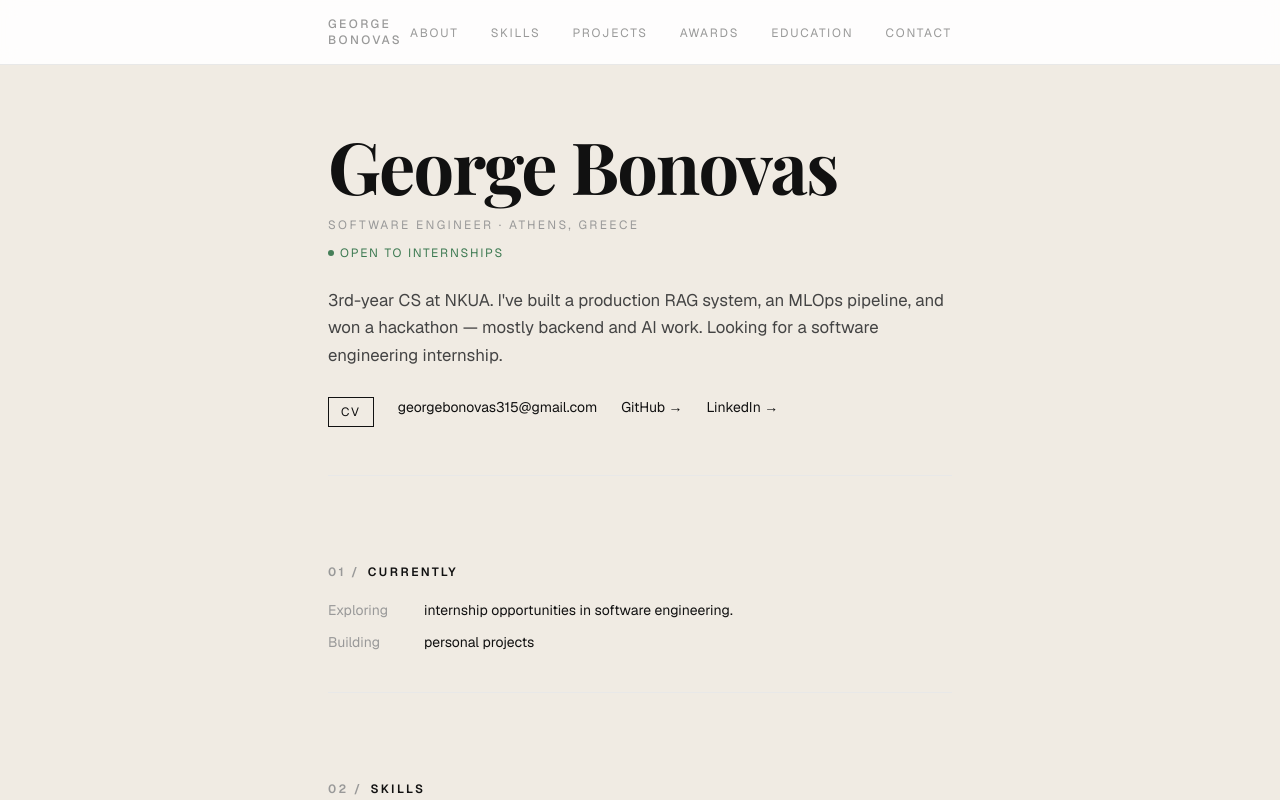
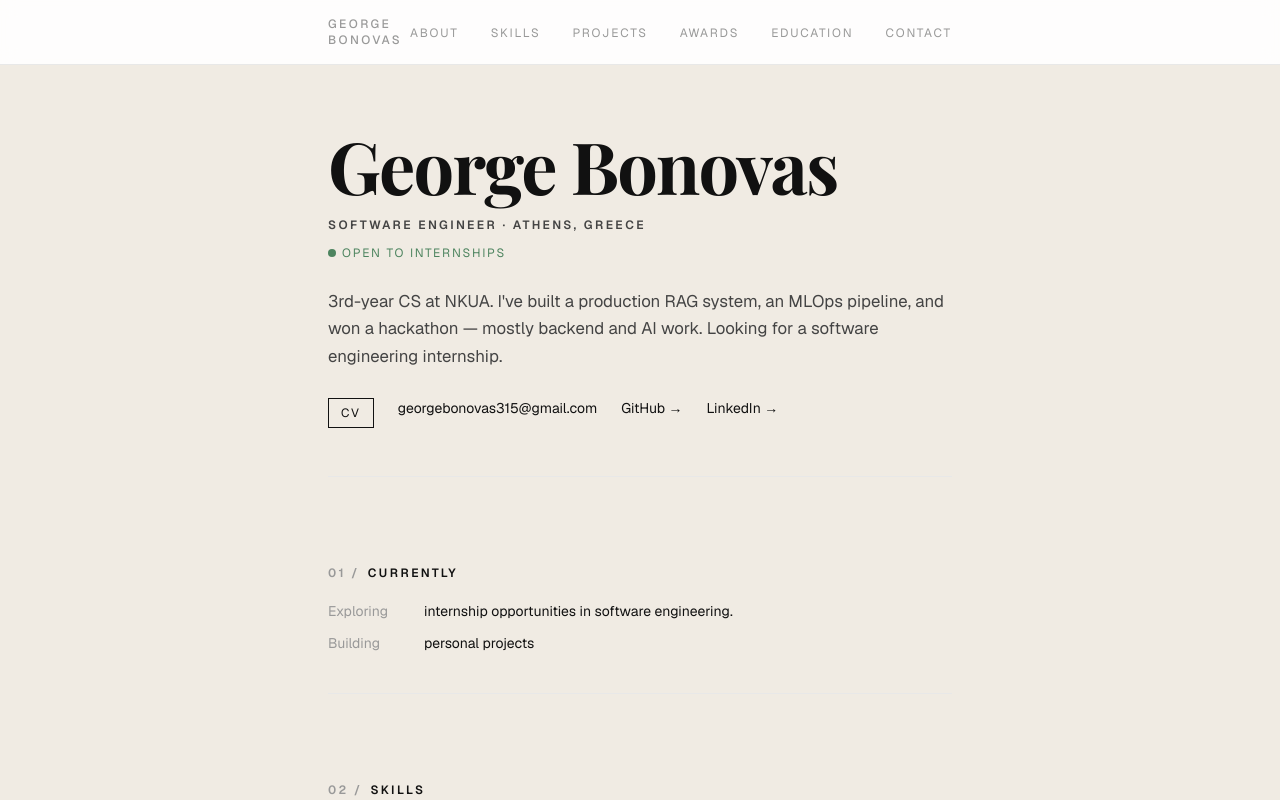
Before and after one commit to georgebon5/personal-website, a Next.js app: page /personal-website/ in a window 1280 px wide. Shown: the top 800 px of the page. Built offline with nearby package versions, Linux system fonts and the light colour scheme.

Commit message:
style: make subtitle and open-to-internships text bolder with pulse animation

```diff
--- a/app/components/Hero.tsx
+++ b/app/components/Hero.tsx
@@ -5,12 +5,12 @@ export default function Hero() {
         George Bonovas
       </h1>
 
-      <p className="mt-4 text-xs tracking-[0.2em] text-[#999999] uppercase anim-2">
+      <p className="mt-4 text-xs tracking-[0.2em] text-[#444444] font-semibold uppercase anim-2">
         Software Engineer · Athens, Greece
       </p>
 
-      <span className="inline-flex items-center gap-1.5 mt-3 text-xs text-[#3d7a52] tracking-[0.15em] uppercase anim-2">
-        <span className="w-1.5 h-1.5 rounded-full bg-[#3d7a52] animate-pulse" />
+      <span className="inline-flex items-center gap-1.5 mt-3 text-xs text-[#3d7a52] tracking-[0.15em] uppercase anim-2" style={{animation: "pulse-strong 1.2s ease-in-out infinite"}}>
+        <span className="w-2 h-2 rounded-full bg-[#3d7a52]" />
         Open to internships
       </span>
 
--- a/app/globals.css
+++ b/app/globals.css
@@ -23,3 +23,12 @@ body {
 .anim-2 { animation: fadeInUp 0.5s ease both 0.15s; }
 .anim-3 { animation: fadeInUp 0.5s ease both 0.25s; }
 .anim-4 { animation: fadeInUp 0.5s ease both 0.35s; }
+
+@keyframes pulse-strong {
+  0%, 100% { opacity: 1; }
+  50% { opacity: 0.6; }
+}
+
+.animate-pulse-strong {
+  animation: pulse-strong 1.2s ease-in-out infinite;
+}
```
